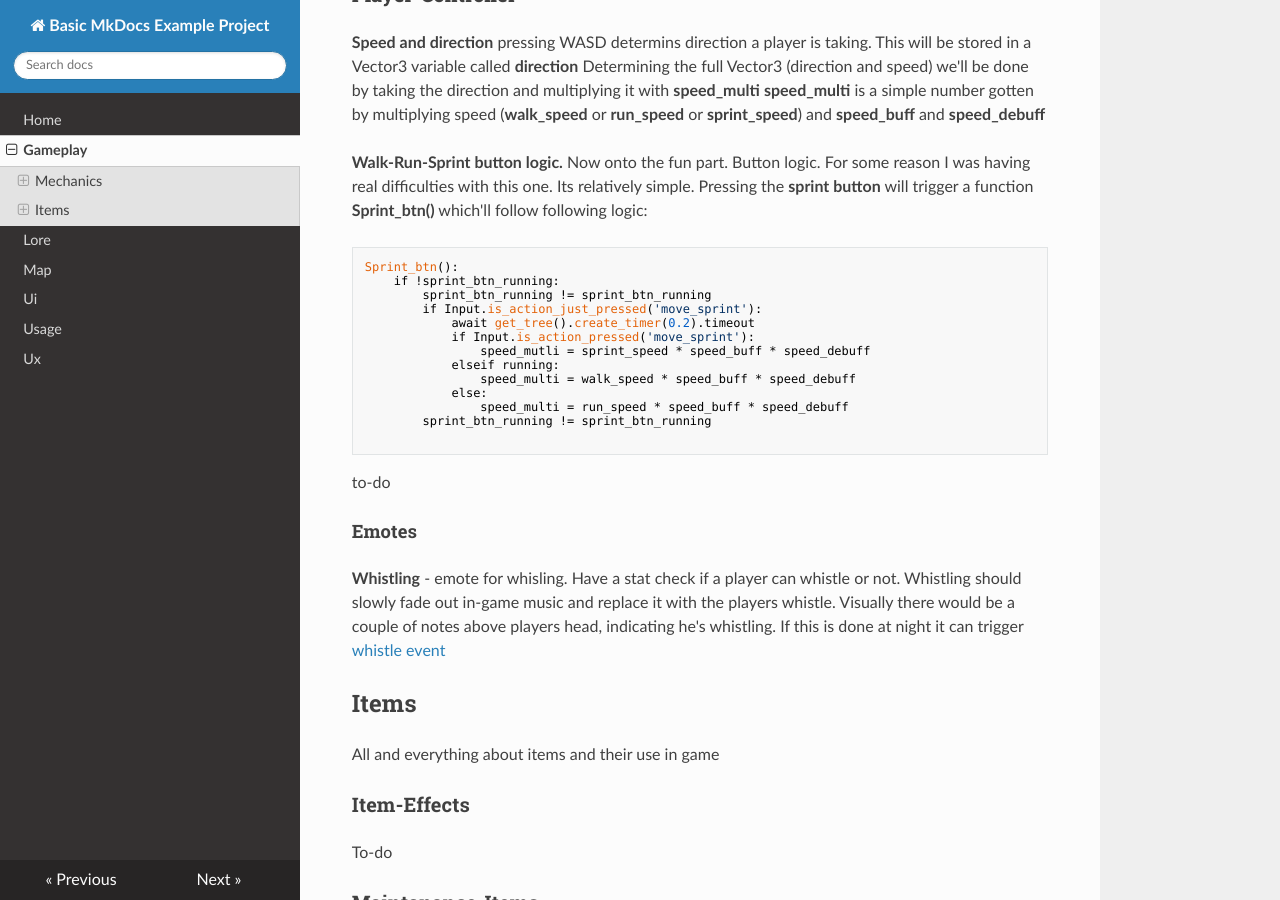
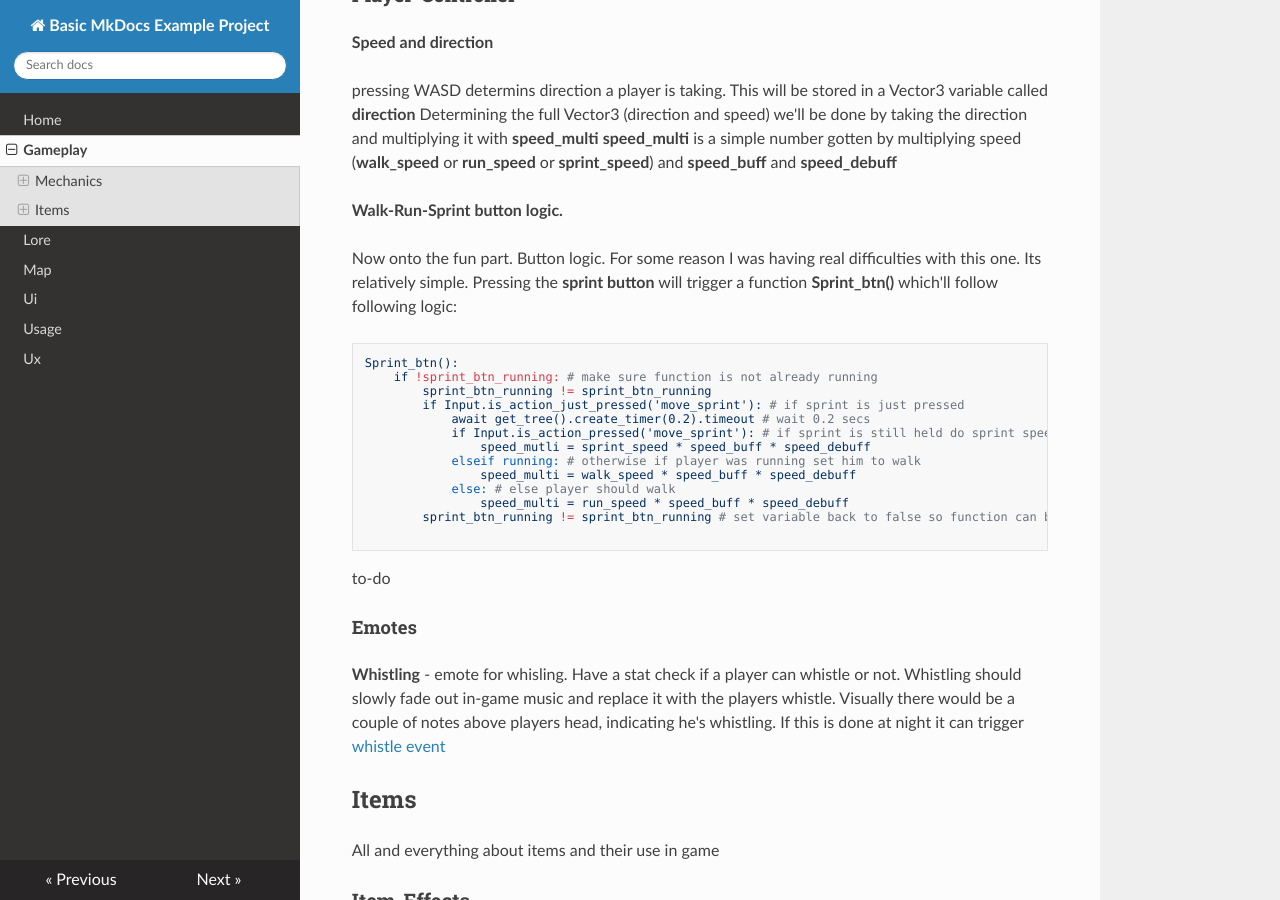
Before and after one commit to dsinjakovic/docs.the-quest, an MkDocs documentation site: the page built from docs/gameplay.md, in a window 1280 px wide and 900 px high, scrolled down 405 px. Built offline with MkDocs 1.6.1, drawn with Linux system fonts in a browser that asks for light colours; nearby versions of some CDN libraries.

Commit message:
Update gameplay.md

````diff
--- a/docs/gameplay.md
+++ b/docs/gameplay.md
@@ -11,27 +11,29 @@ to-do
 ### Player-Controller
 
 **Speed and direction**
+
 pressing WASD determins direction a player is taking. This will be stored in a Vector3 variable called **direction**
 Determining the full Vector3 (direction and speed) we'll be done by taking the direction and multiplying it with **speed_multi**
 **speed_multi** is a simple number gotten by multiplying speed (**walk_speed** or **run_speed** or **sprint_speed**) and **speed_buff** and **speed_debuff**
 
 **Walk-Run-Sprint button logic.**
+
 Now onto the fun part. Button logic. For some reason I was having real difficulties with this one. Its relatively simple.
 Pressing the **sprint button** will trigger a function **Sprint_btn()** which'll follow following logic:
 
 ```
 Sprint_btn():
-    if !sprint_btn_running:
+    if !sprint_btn_running: # make sure function is not already running
         sprint_btn_running != sprint_btn_running
-        if Input.is_action_just_pressed('move_sprint'):
-            await get_tree().create_timer(0.2).timeout
-            if Input.is_action_pressed('move_sprint'):
+        if Input.is_action_just_pressed('move_sprint'): # if sprint is just pressed
+            await get_tree().create_timer(0.2).timeout # wait 0.2 secs
+            if Input.is_action_pressed('move_sprint'): # if sprint is still held do sprint speed
                 speed_mutli = sprint_speed * speed_buff * speed_debuff
-            elseif running:
+            elseif running: # otherwise if player was running set him to walk
                 speed_multi = walk_speed * speed_buff * speed_debuff
-            else:
+            else: # else player should walk
                 speed_multi = run_speed * speed_buff * speed_debuff
-        sprint_btn_running != sprint_btn_running
+        sprint_btn_running != sprint_btn_running # set variable back to false so function can be rerun
 
 ```
 
````
